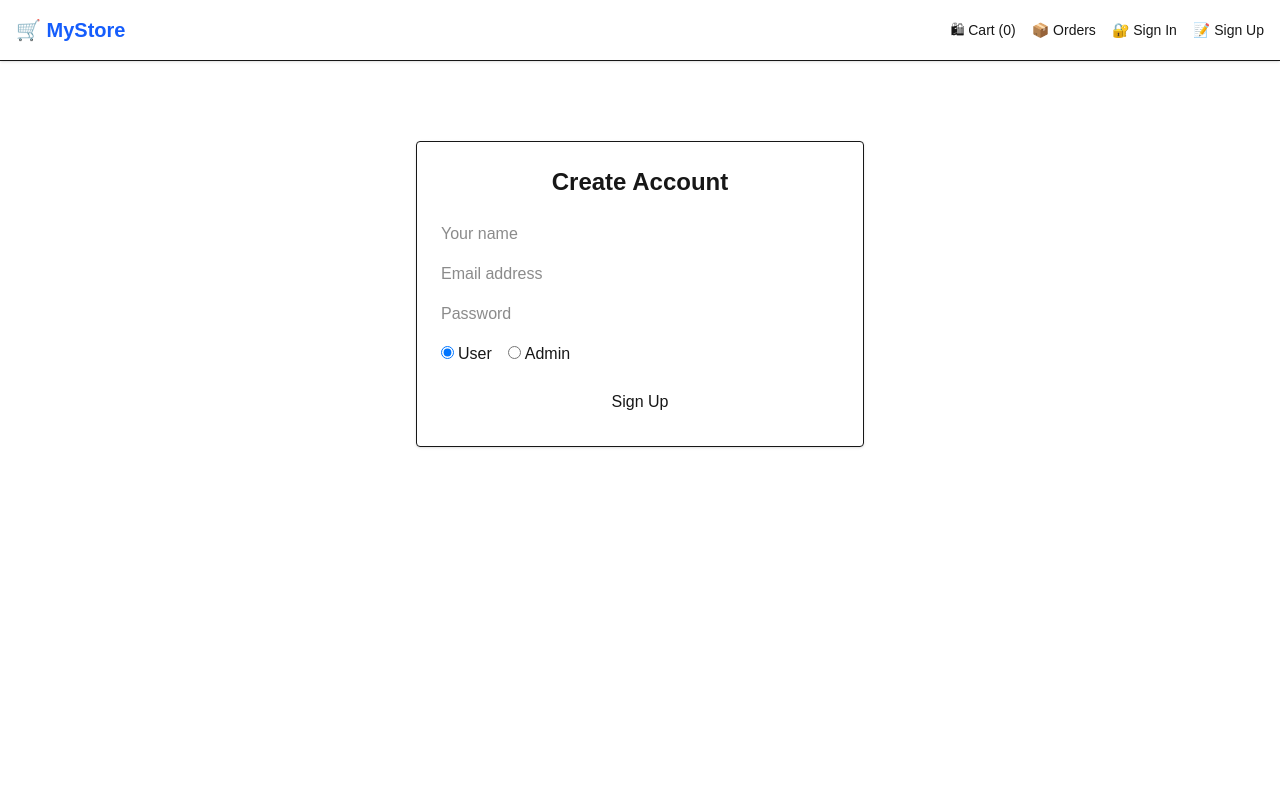
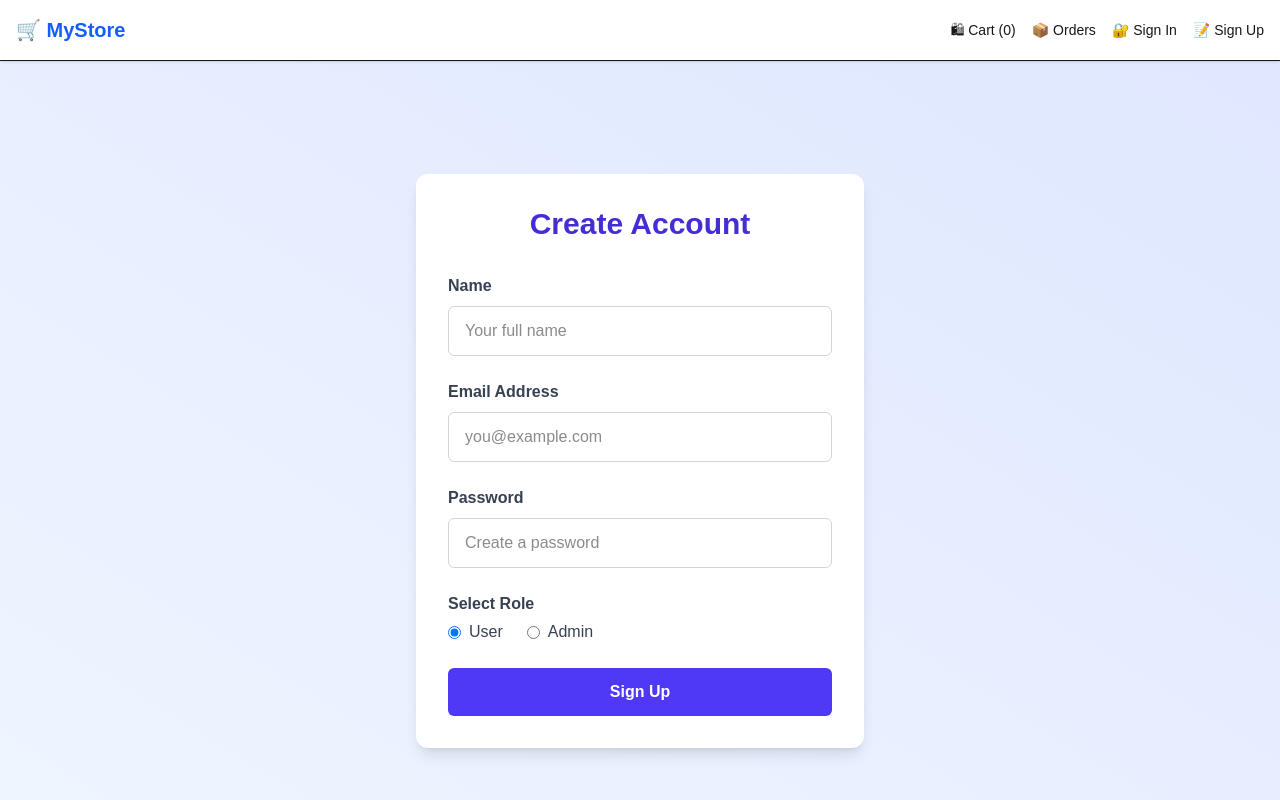
Before and after one commit to Reja1205/ecommerce-nextjs-amazon-clone, a Next.js app: page /auth/signup in a window 1280 px wide. Shown: the top 800 px of the page. Built offline with nearby package versions, Linux system fonts and the light colour scheme; no server answers.

Commit message:
updated sinup&signin page

```diff
--- a/src/app/auth/signin/page.tsx
+++ b/src/app/auth/signin/page.tsx
@@ -35,46 +35,82 @@
     if (res?.error) {
       setError(res.error);
     } else {
-      // Redirect to homepage or dashboard after login
       router.push("/");
     }
   };
 
   return (
-    <div className="max-w-md mx-auto mt-20 p-6 border rounded shadow">
-      <h1 className="text-2xl font-bold mb-6 text-center">Sign In</h1>
+    <div className="min-h-screen flex items-center justify-center bg-gradient-to-tr from-blue-50 to-indigo-100 px-4">
+      <div className="w-full max-w-md bg-white rounded-xl shadow-lg p-8">
+        <h1 className="text-3xl font-extrabold mb-8 text-center text-indigo-700">
+          Sign In
+        </h1>
 
-      <form onSubmit={handleSubmit} className="space-y-4">
+        <form onSubmit={handleSubmit} className="space-y-6">
+          <div>
+            <label
+              htmlFor="email"
+              className="block mb-2 font-semibold text-gray-700"
+            >
+              Email Address
+            </label>
             <input
+              id="email"
               type="email"
               name="email"
-          placeholder="Email address"
+              placeholder="you@example.com"
               value={form.email}
               onChange={handleChange}
               required
-          className="input"
+              className="w-full rounded-md border border-gray-300 px-4 py-3 focus:outline-none focus:ring-2 focus:ring-indigo-500 focus:border-indigo-500 transition"
             />
+          </div>
 
+          <div>
+            <label
+              htmlFor="password"
+              className="block mb-2 font-semibold text-gray-700"
+            >
+              Password
+            </label>
             <input
+              id="password"
               type="password"
               name="password"
-          placeholder="Password"
+              placeholder="Your password"
               value={form.password}
               onChange={handleChange}
               required
-          className="input"
+              className="w-full rounded-md border border-gray-300 px-4 py-3 focus:outline-none focus:ring-2 focus:ring-indigo-500 focus:border-indigo-500 transition"
             />
+          </div>
 
-        {error && <p className="text-red-500">{error}</p>}
+          {error && <p className="text-red-600 text-sm font-medium">{error}</p>}
 
           <button
             type="submit"
             disabled={loading}
-          className="btn-primary w-full py-2"
+            className={`w-full py-3 rounded-md text-white font-semibold transition
+              ${
+                loading
+                  ? "bg-indigo-300 cursor-not-allowed"
+                  : "bg-indigo-600 hover:bg-indigo-700"
+              }`}
           >
             {loading ? "Signing in..." : "Sign In"}
           </button>
         </form>
+
+        <p className="mt-6 text-center text-gray-600 text-sm">
+          Don&apos;t have an account?{" "}
+          <a
+            href="/signup"
+            className="text-indigo-600 hover:underline font-semibold"
+          >
+            Sign Up
+          </a>
+        </p>
+      </div>
     </div>
   );
 }
--- a/src/app/auth/signup/page.tsx
+++ b/src/app/auth/signup/page.tsx
@@ -42,84 +42,125 @@
         return;
       }
 
-      // Redirect to signin page after successful signup
       router.push("/auth/signin");
-    } catch (err) {
+    } catch {
       setError("Failed to signup");
       setLoading(false);
     }
   };
 
   return (
-    <div className="max-w-md mx-auto mt-20 p-6 border rounded shadow">
-      <h1 className="text-2xl font-bold mb-6 text-center">Create Account</h1>
+    <div className="min-h-screen flex items-center justify-center bg-gradient-to-tr from-blue-50 to-indigo-100 px-4">
+      <div className="w-full max-w-md bg-white rounded-xl shadow-lg p-8">
+        <h1 className="text-3xl font-extrabold mb-8 text-center text-indigo-700">
+          Create Account
+        </h1>
 
-      <form onSubmit={handleSubmit} className="space-y-4">
+        <form onSubmit={handleSubmit} className="space-y-6">
+          <div>
+            <label
+              htmlFor="name"
+              className="block mb-2 font-semibold text-gray-700"
+            >
+              Name
+            </label>
             <input
+              id="name"
+              name="name"
               type="text"
-          name="name"
-          placeholder="Your name"
+              placeholder="Your full name"
               value={form.name}
               onChange={handleChange}
               required
-          className="input"
+              className="w-full rounded-md border border-gray-300 px-4 py-3 focus:outline-none focus:ring-2 focus:ring-indigo-500 focus:border-indigo-500 transition"
             />
+          </div>
 
+          <div>
+            <label
+              htmlFor="email"
+              className="block mb-2 font-semibold text-gray-700"
+            >
+              Email Address
+            </label>
             <input
+              id="email"
+              name="email"
               type="email"
-          name="email"
-          placeholder="Email address"
+              placeholder="you@example.com"
               value={form.email}
               onChange={handleChange}
               required
-          className="input"
+              className="w-full rounded-md border border-gray-300 px-4 py-3 focus:outline-none focus:ring-2 focus:ring-indigo-500 focus:border-indigo-500 transition"
             />
+          </div>
 
+          <div>
+            <label
+              htmlFor="password"
+              className="block mb-2 font-semibold text-gray-700"
+            >
+              Password
+            </label>
             <input
+              id="password"
+              name="password"
               type="password"
-          name="password"
-          placeholder="Password"
+              placeholder="Create a password"
               value={form.password}
               onChange={handleChange}
               required
-          className="input"
+              className="w-full rounded-md border border-gray-300 px-4 py-3 focus:outline-none focus:ring-2 focus:ring-indigo-500 focus:border-indigo-500 transition"
             />
+          </div>
 
-        <div className="flex gap-4 items-center">
-          <label>
+          <fieldset className="space-y-2">
+            <legend className="text-gray-700 font-semibold mb-1">
+              Select Role
+            </legend>
+            <div className="flex gap-6">
+              <label className="inline-flex items-center cursor-pointer">
                 <input
                   type="radio"
                   name="role"
                   value="user"
                   checked={form.role === "user"}
                   onChange={handleChange}
-              className="mr-1"
+                  className="form-radio text-indigo-600"
                 />
-            User
+                <span className="ml-2 text-gray-700">User</span>
               </label>
-          <label>
+
+              <label className="inline-flex items-center cursor-pointer">
                 <input
                   type="radio"
                   name="role"
                   value="admin"
                   checked={form.role === "admin"}
                   onChange={handleChange}
-              className="mr-1"
+                  className="form-radio text-indigo-600"
                 />
-            Admin
+                <span className="ml-2 text-gray-700">Admin</span>
               </label>
             </div>
+          </fieldset>
 
-        {error && <p className="text-red-500">{error}</p>}
+          {error && <p className="text-red-600 text-sm font-medium">{error}</p>}
 
           <button
             type="submit"
             disabled={loading}
-          className="btn-primary w-full py-2"
+            className={`w-full py-3 rounded-md text-white font-semibold transition
+              ${
+                loading
+                  ? "bg-indigo-300 cursor-not-allowed"
+                  : "bg-indigo-600 hover:bg-indigo-700"
+              }`}
           >
             {loading ? "Signing up..." : "Sign Up"}
           </button>
         </form>
       </div>
+    </div>
   );
 }
--- a/src/app/layout.tsx
+++ b/src/app/layout.tsx
@@ -1,7 +1,7 @@
-// /src/app/layout.tsx
 import "./globals.css";
 import { Providers } from "./provider";
 import Header from "@/components/Header";
+import Footer from "@/components/Footer"; // Import Footer
 import { CartProvider } from "@/context/CartContext";
 
 export default function RootLayout({
@@ -11,11 +11,12 @@
 }) {
   return (
     <html lang="en">
-      <body>
+      <body className="flex flex-col min-h-screen">
         <Providers>
           <CartProvider>
             <Header />
-            {children}
+            <main className="flex-grow">{children}</main>
+            <Footer />
           </CartProvider>
         </Providers>
       </body>
--- a/src/app/page.tsx
+++ b/src/app/page.tsx
@@ -23,7 +23,7 @@
   }, []);
 
   return (
-    <main className="p-4 grid grid-cols-1 sm:grid-cols-2 md:grid-cols-3 gap-6">
+    <main className="p-4 grid grid-cols-1 sm:grid-cols-2 md:grid-cols-4 gap-6">
       {products.map((product) => (
         <ProductCard key={product.id} product={product} />
       ))}
--- /dev/null
+++ b/src/components/Footer.tsx
@@ -0,0 +1,22 @@
+export default function Footer() {
+  return (
+    <footer className="bg-gray-800 text-white py-6 mt-12">
+      <div className="max-w-7xl mx-auto px-4 text-center">
+        <p className="mb-2">
+          &copy; {new Date().getFullYear()} Rejaur. All rights reserved.
+        </p>
+        <nav className="space-x-4">
+          <a href="/about" className="hover:underline">
+            About
+          </a>
+          <a href="/contact" className="hover:underline">
+            Contact
+          </a>
+          <a href="/privacy" className="hover:underline">
+            Privacy Policy
+          </a>
+        </nav>
+      </div>
+    </footer>
+  );
+}
--- a/src/components/ProductGrid.tsx
+++ b/src/components/ProductGrid.tsx
@@ -1,37 +1,61 @@
 "use client";
 
-import ProductCard from "./ProductCard";
-import { Product } from "@/types/product";
+import { useEffect, useState } from "react";
+import Image from "next/image";
 
-const products = [
-  {
-    id: "1",
-    name: "Wireless Headphones",
-    description: "...",
-    price: 99.99,
-    image: "https://placehold.co/300x200?text=Headphones",
-  },
-  {
-    id: "2",
-    name: "Smart Watch",
-    description: "...",
-    price: 149.99,
-    image: "https://placehold.co/300x200?text=Smart+Watch",
-  },
-  {
-    id: "3",
-    name: "Gaming Mouse",
-    description: "...",
-    price: 49.99,
-    image: "https://placehold.co/300x200?text=Gaming+Mouse",
-  },
-];
+interface Product {
+  _id: string;
+  name: string;
+  description: string;
+  price: number;
+  image: string;
+}
 
 export default function ProductGrid() {
+  const [products, setProducts] = useState<Product[]>([]);
+  const [loading, setLoading] = useState(true);
+
+  useEffect(() => {
+    async function fetchProducts() {
+      try {
+        const res = await fetch("/api/products");
+        if (!res.ok) throw new Error("Failed to fetch");
+        const data: Product[] = await res.json();
+        setProducts(data);
+      } catch (err) {
+        console.error(err);
+      } finally {
+        setLoading(false);
+      }
+    }
+    fetchProducts();
+  }, []);
+
+  if (loading) return <p>Loading products...</p>;
+  if (products.length === 0) return <p>No products found.</p>;
+
   return (
-    <div className="grid grid-cols-1 sm:grid-cols-2 md:grid-cols-3 gap-6">
+    <div className="grid grid-cols-1 sm:grid-cols-2 md:grid-cols-3 gap-6 p-4">
       {products.map((product) => (
-        <ProductCard key={product.id} product={product} />
+        <div
+          key={product._id}
+          className="border rounded-md p-4 shadow-md hover:shadow-lg transition-shadow duration-300"
+        >
+          <div className="relative w-full h-48 mb-4">
+            <Image
+              src={product.image}
+              alt={product.name}
+              fill
+              style={{ objectFit: "cover" }}
+              className="rounded-md"
+              sizes="(max-width: 768px) 100vw, 33vw"
+              priority={false}
+            />
+          </div>
+          <h3 className="text-lg font-semibold mb-2">{product.name}</h3>
+          <p className="text-gray-600 mb-4">{product.description}</p>
+          <p className="text-xl font-bold">${product.price.toFixed(2)}</p>
+        </div>
       ))}
     </div>
   );
```
Also changed, not shown: next.config.mjs (+7 -2 lines), src/app/test/page.tsx (deleted, +0 -15 lines), src/components/Navbar.tsx (added, +50 -0 lines), src/components/ProductCard.tsx (+20 -29 lines). Lines whose indentation alone changed are shown as unchanged.
